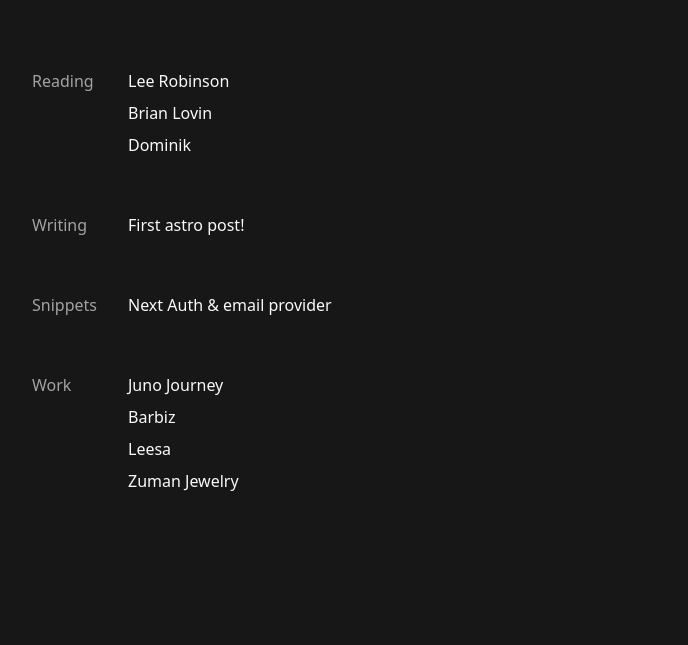
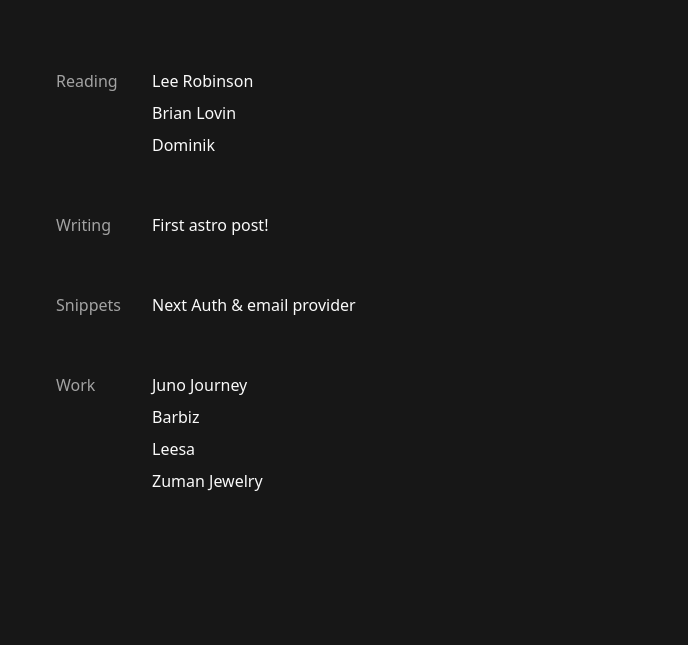
Before and after one commit to alonzuman/portfolio-v1, an Astro site: page / in a window 1280 px wide. Shown: the part 227-872 px from the top of the page, without its empty margins (280-968 px from the left). Built offline with nearby package versions, Linux system fonts and the light colour scheme; Astro itself is replaced by a stand-in of ours.

Commit message:
f for layout

```diff
--- a/src/layouts/Layout.astro
+++ b/src/layouts/Layout.astro
@@ -25,7 +25,7 @@ if (isPost || isSnippet) {
 </head>
 
 <body>
-  <main class='max-w-2xl mx-auto px-2 pt-24 pb-24'>
+  <main class='max-w-2xl mx-auto px-8 pt-24 pb-24'>
     {isNotHome && (
     <a href='/'>
       <button class='mb-4 py-1 px-2 hover:bg-neutral-800 transition-all duration-100 rounded-md'>Back</button>
```
